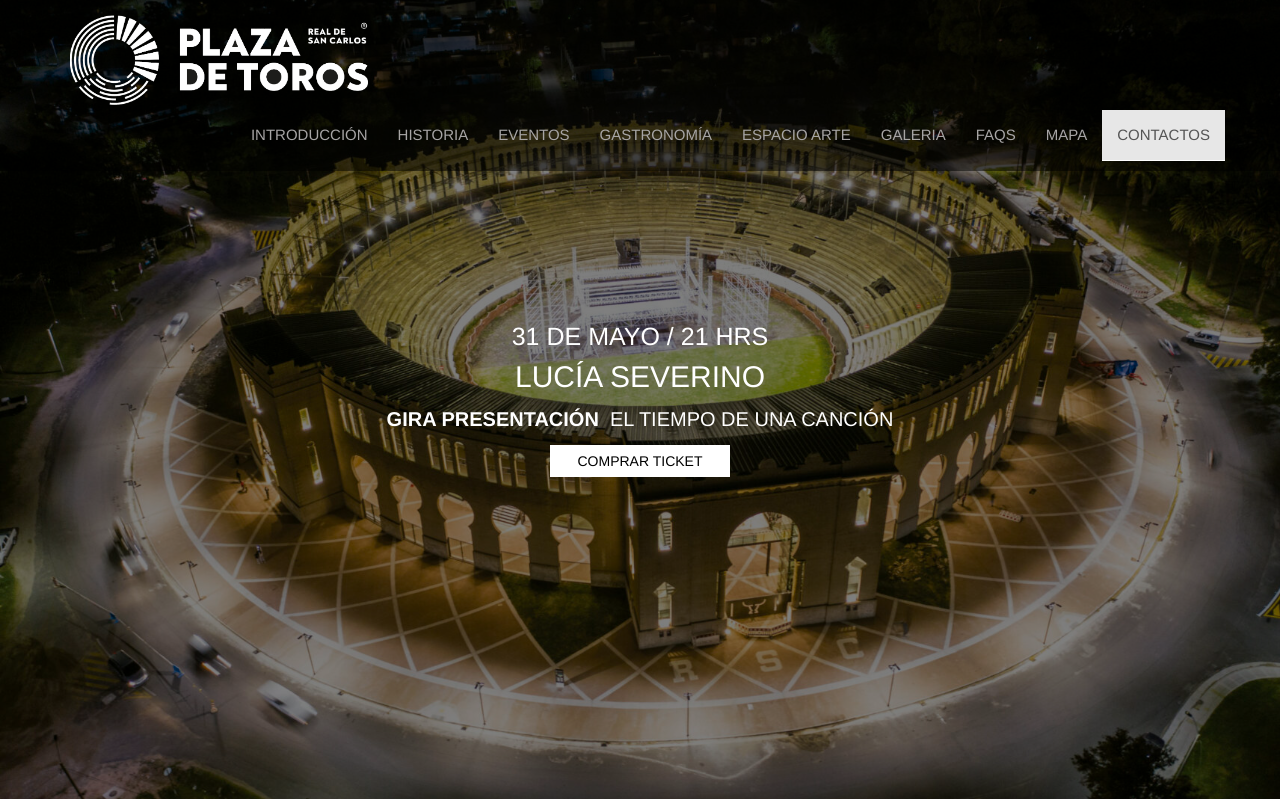
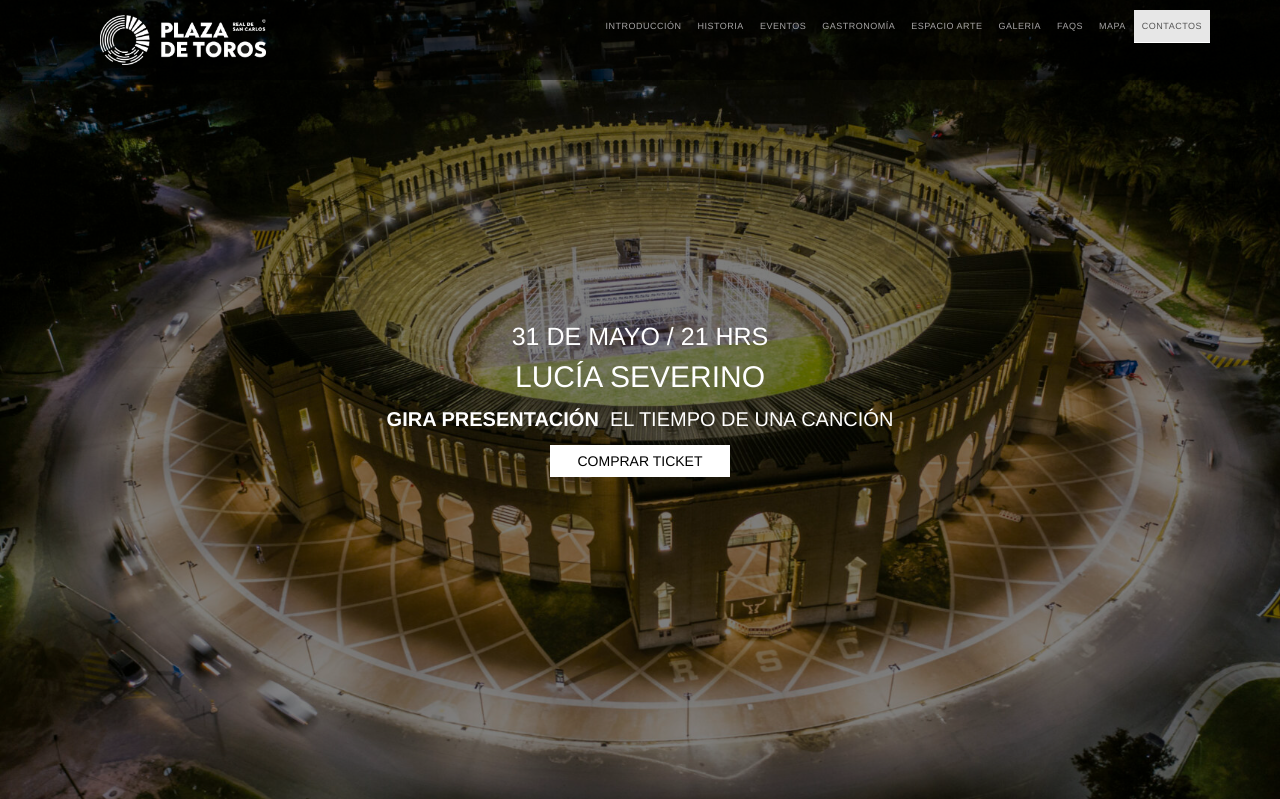
Before and after one commit to Citadin2025/demo-proyecto-plazatoros, a PHP site: page / in a window 1280 px wide. Shown: the top 799 px of the page. Run offline with PHP 8.4, Linux system fonts and the light colour scheme; data that the repository does not hold is empty; some libraries are stand-ins or nearby versions.

Commit message:
Small Changes

```diff
--- a/assets/css/main.css
+++ b/assets/css/main.css
@@ -94,33 +94,42 @@ a:focus {
   margin: 0;
   padding-top: 10px;
   padding-bottom: 10px;
-  background-color: transparent;
-  transition: all 0.2s linear 0s;
+  background-color: rgba(0, 0, 0, 0.5);
+  transition: background-color 0.3s ease;
+  display: flex;
+  align-items: center;
+  justify-content: space-between;
 }
 
-.navbar-custom.scrolled {
-  background-color: #000 !important;
+/* Navbar sólida al hacer scroll */
+.navbar-custom.scrolled,
+.navbar-scrolled {
+  background-color: rgba(0, 0, 0, 1) !important;
 }
 
-.navbar-custom .navbar-nav>li>a {
+/* NAV LINKS */
+.navbar-custom .navbar-nav > li > a {
   color: #a7a5a5;
   text-transform: uppercase;
-  font-size: 15px;
+  font-size: 9px; /* más pequeño */
   font-weight: 400;
   border-bottom: 1px solid transparent;
+  padding: 6px 8px; /* menos espacio horizontal */
+  letter-spacing: 0.5px;
 }
 
-.navbar-custom .navbar-nav>li>a:hover,
-.navbar-custom .navbar-nav>li>a:focus {
+.navbar-custom .navbar-nav > li > a:hover,
+.navbar-custom .navbar-nav > li > a:focus {
   background-color: transparent;
-  border-color: rgb(255, 255, 255);
-  color: rgb(255, 255, 255);
+  border-color: #fff;
+  color: #fff;
 }
 
-.navbar-custom .navbar-nav>.active>a {
-  border-color: rgb(255, 255, 255);
+.navbar-custom .navbar-nav > .active > a {
+  border-color: #fff;
 }
 
+/* Toggle */
 .navbar-toggle {
   border: 0;
   border-radius: 0;
@@ -131,25 +140,26 @@ a:focus {
   background-color: #fff;
 }
 
-/* logo */
+/* LOGO (a la derecha) */
 .navbar-logo {
-  height: 100px;
+  order: 2; /* mueve el logo al final (a la derecha) */
+  height: 60px !important;
   width: auto;
-  max-height: 100px;
+  max-height: 80px;
   padding: 5px 0;
+  margin-left: 15px;
 }
 
-/* Navbar semi-transparente arriba */
-.navbar-custom {
-  background-color: rgba(0, 0, 0, 0.5);
-  transition: background-color 0.3s ease;
+/* NAV LIST (a la izquierda del logo) */
+.navbar-custom .navbar-nav {
+  order: 1;
+  display: flex;
+  flex-wrap: nowrap;
+  justify-content: flex-start;
+  margin: 0;
+  padding: 0;
+  list-style: none;
 }
-
-/* Navbar sólida al hacer scroll */
-.navbar-scrolled {
-  background-color: rgba(0, 0, 0, 1) !important;
-}
-
 
 /* =====================
    SITE HEADER / HERO
```
